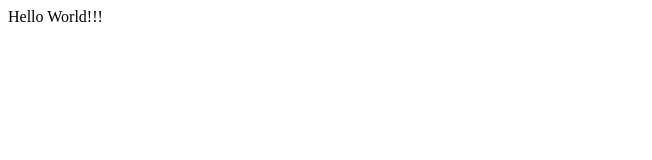
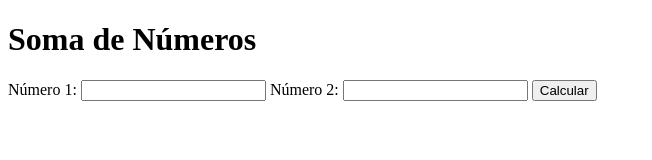
Before and after one commit to Jonathanssz/desafio-pesq-operacional, a plain HTML site: page index.html in a window 1280 px wide. Shown: the whole page, without its empty margins (0-652 px from the left). Drawn offline with Linux system fonts and the light colour scheme.

Commit message:
Fazendo teste do script com função soma

```diff
--- a/index.html
+++ b/index.html
@@ -9,6 +9,16 @@
     <script src="js/script.js" defer></script>
 </head>
 <body>
-    Hello World!!!
+    <h1>Soma de Números</h1>
+
+    <label for="numero1">Número 1: </label>
+    <input type="number" id="numero1">
+
+    <label for="numero2">Número 2: </label>
+    <input type="number" id="numero2">
+
+    <button onclick="calcularSoma()">Calcular</button>
+
+    <p id="resultado"></p>
 </body>
 </html>
--- a/js/script.js
+++ b/js/script.js
@@ -0,0 +1,6 @@
+function calcularSoma() {
+    var num1 = parseFloat(document.getElementById('numero1').value);
+    var num2 = parseFloat(document.getElementById('numero2').value);
+    var resultado = num1 + num2;
+    document.getElementById('resultado').textContent = 'A soma é: ' + resultado;
+}
```
